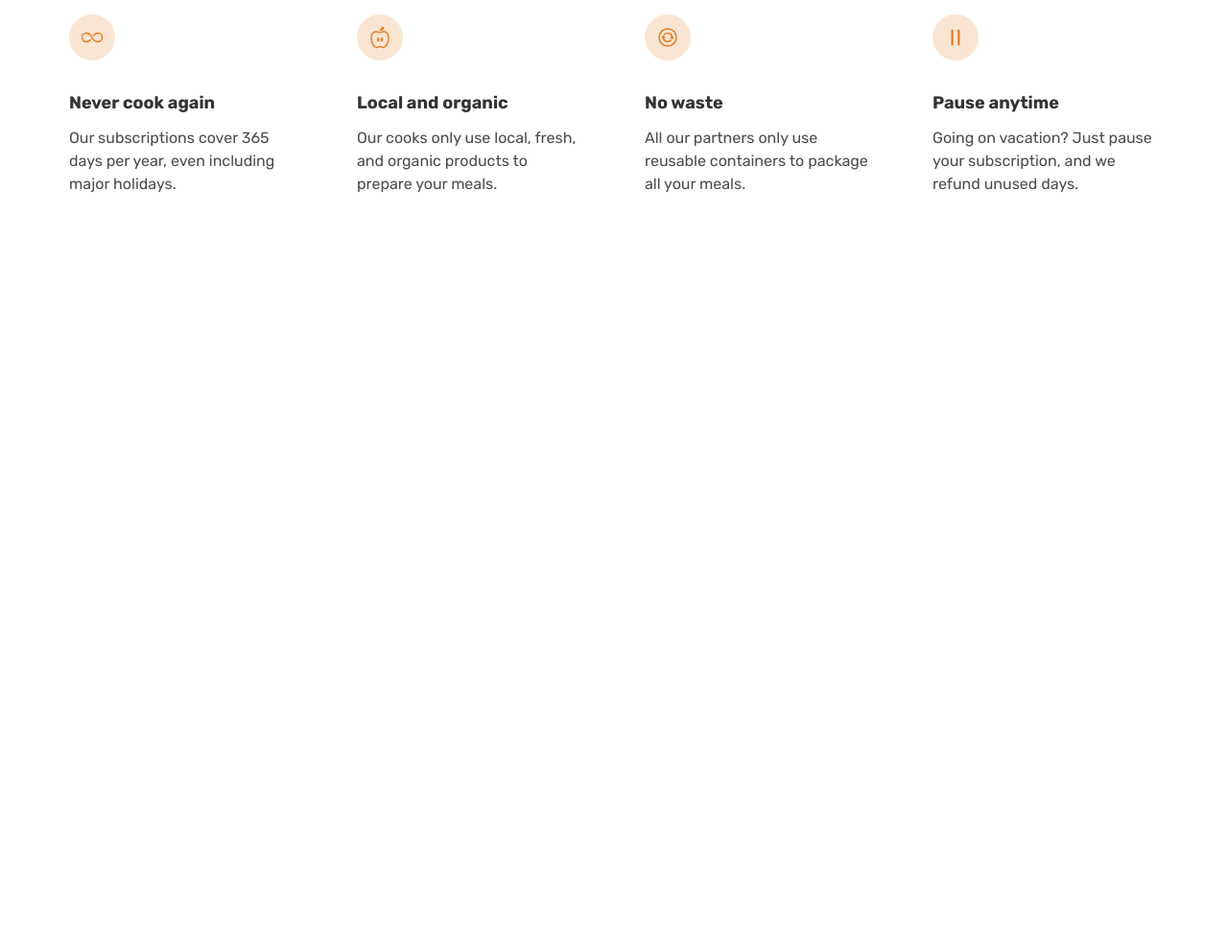
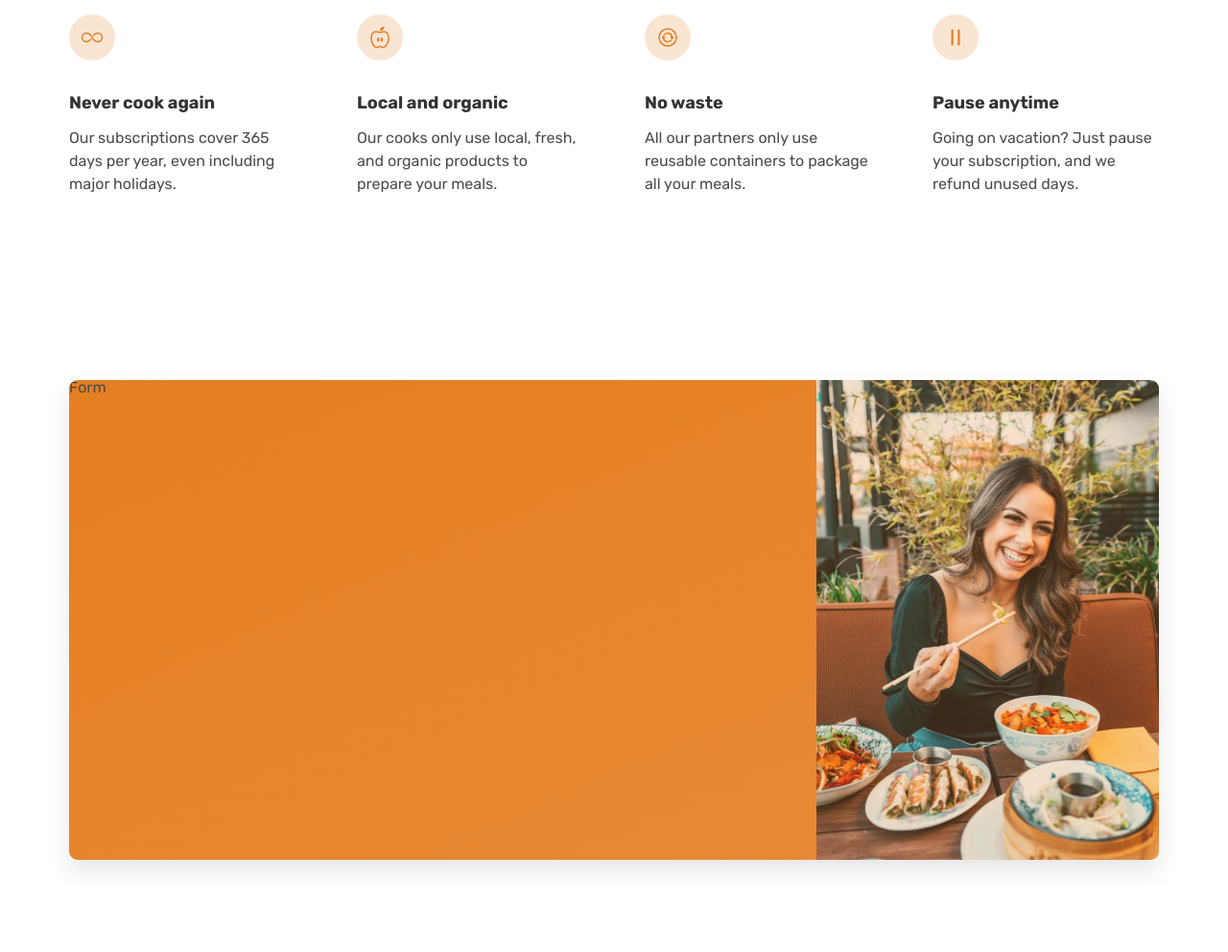
Before and after one commit to reinhardliess/omnifood, a website: page index.html in a window 1280 px wide. Shown: the part 5185-6177 px from the top of the page at 96% size. Before the commit the page ends 5485 px from the top, so only its background shows below. Drawn offline with nearby package versions, Linux system fonts and the light colour scheme.

Commit message:
feat: add CTA section, supporting image

```diff
--- a/index.html
+++ b/index.html
@@ -230,7 +230,10 @@
               <p class="meals--description">Japanese Gyozas</p>
               <ul class="meals--details">
                 <li>
-                  <ion-icon class="icon-lspace: 2 / 4 / 8 / 12 / 16 / 24 / 32 / 48 / 64 / 80 / 96 / 128ist" name="flame-outline"></ion-icon
+                  <ion-icon
+                    class="icon-lspace: 2 / 4 / 8 / 12 / 16 / 24 / 32 / 48 / 64 / 80 / 96 / 128ist"
+                    name="flame-outline"
+                  ></ion-icon
                   ><span><strong>650</strong> Calories</span>
                 </li>
                 <li>
@@ -530,30 +533,61 @@
           </div>
         </div>
         <div class="container pricing--sub-text">
-          Prices include all applicable taxes. You can cancel at any time.
-          Both plans include the following:
+          Prices include all applicable taxes. You can cancel at any time. Both
+          plans include the following:
         </div>
         <!-- == Features == -->
         <div class="pricing--features container grid grid-4-cols">
           <div class="pricing--features-box">
             <ion-icon class="icon--bg-round" name="infinite-outline"></ion-icon>
             <p class="pricing--features-heading">Never cook again</p>
-            <p class="pricing--features-text">Our subscriptions cover 365 days per year, even including major holidays.</p>
+            <p class="pricing--features-text">
+              Our subscriptions cover 365 days per year, even including major
+              holidays.
+            </p>
           </div>
           <div class="pricing--features-box">
-            <ion-icon class="icon--bg-round" name="nutrition-outline"></ion-icon>
+            <ion-icon
+              class="icon--bg-round"
+              name="nutrition-outline"
+            ></ion-icon>
             <p class="pricing--features-heading">Local and organic</p>
-            <p class="pricing--features-text">Our cooks only use local, fresh, and organic products to prepare your meals.</p>
+            <p class="pricing--features-text">
+              Our cooks only use local, fresh, and organic products to prepare
+              your meals.
+            </p>
           </div>
           <div class="pricing--features-box">
-            <ion-icon class="icon--bg-round" name="sync-circle-outline"></ion-icon>
+            <ion-icon
+              class="icon--bg-round"
+              name="sync-circle-outline"
+            ></ion-icon>
             <p class="pricing--features-heading">No waste</p>
-            <p class="pricing--features-text">All our partners only use reusable containers to package all your meals.</p>
+            <p class="pricing--features-text">
+              All our partners only use reusable containers to package all your
+              meals.
+            </p>
           </div>
           <div class="pricing--features-box">
             <ion-icon class="icon--bg-round" name="pause-outline"></ion-icon>
             <p class="pricing--features-heading">Pause anytime</p>
-            <p class="pricing--features-text">Going on vacation? Just pause your subscription, and we refund unused days.</p>
+            <p class="pricing--features-text">
+              Going on vacation? Just pause your subscription, and we refund
+              unused days.
+            </p>
+          </div>
+        </div>
+      </section>
+      <!-- == Section: CTA == -->
+      <section class="section-cta">
+        <div class="container">
+          <div class="cta--container grid grid-2-cols">
+            <div class="cta--form-box">Form</div>
+            <div
+              class="cta--img-box"
+              role="img"
+              aria-label="Woman enjoying yummy food"
+            ></div>
           </div>
         </div>
       </section>
--- a/resources/css/style.css
+++ b/resources/css/style.css
@@ -39,6 +39,7 @@
   --color-main: #e67e22;
   --color-main-tint90: #fdf2e9;
   --color-main-tint80: #fae5d3;
+  --color-main-tint20: #e98b38;
   --color-main-shade10: #cf711f;
   --color-main-shade20: #b8651b;
   /* greys */
@@ -728,3 +729,29 @@ a:active {
   font-size: 1.6rem;
   line-height: var(--lh-paragraph);
 }
+
+/* == Section: CTA == */
+
+.section-cta {
+  padding: 9.6rem 0;
+}
+
+.cta--container {
+  grid-template-columns: 2fr 1fr;
+  background-color: var(--color-main);
+  background-image: linear-gradient(to bottom right, var(--color-main), var(--color-main-tint20));
+  height: 50rem;
+  border-radius: var(--bdrs-default);
+  box-shadow: 0 1.2rem 2.4rem rgba(0, 0, 0, 0.1);
+  overflow: hidden;
+}
+
+.cta--form-box {
+}
+
+.cta--img-box {
+  background-image: linear-gradient(to bottom right,
+    rgba(230, 125, 34, 0.247), rgba(233, 139, 56, 0.219)),
+    url("../img/eating.jpg");
+  background-size: cover;
+}
```
